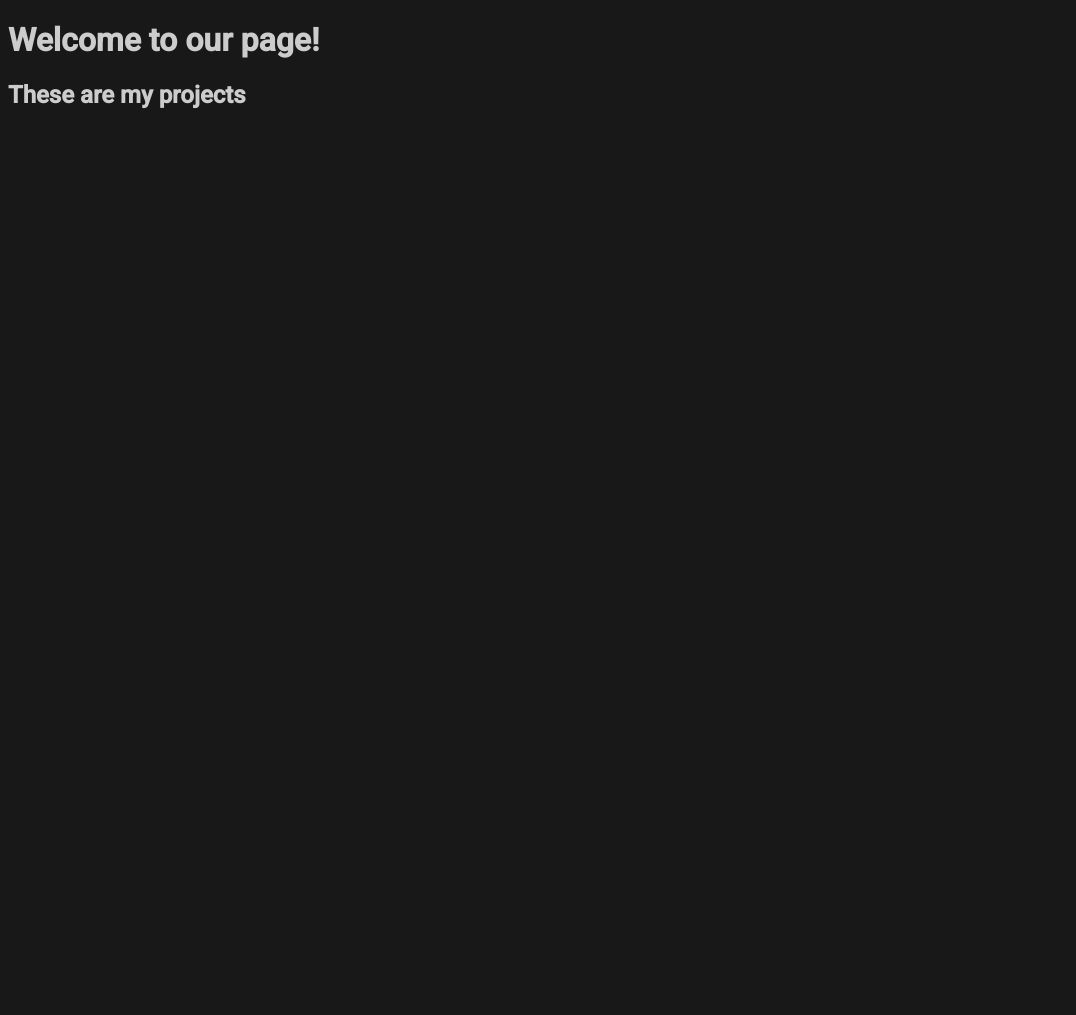
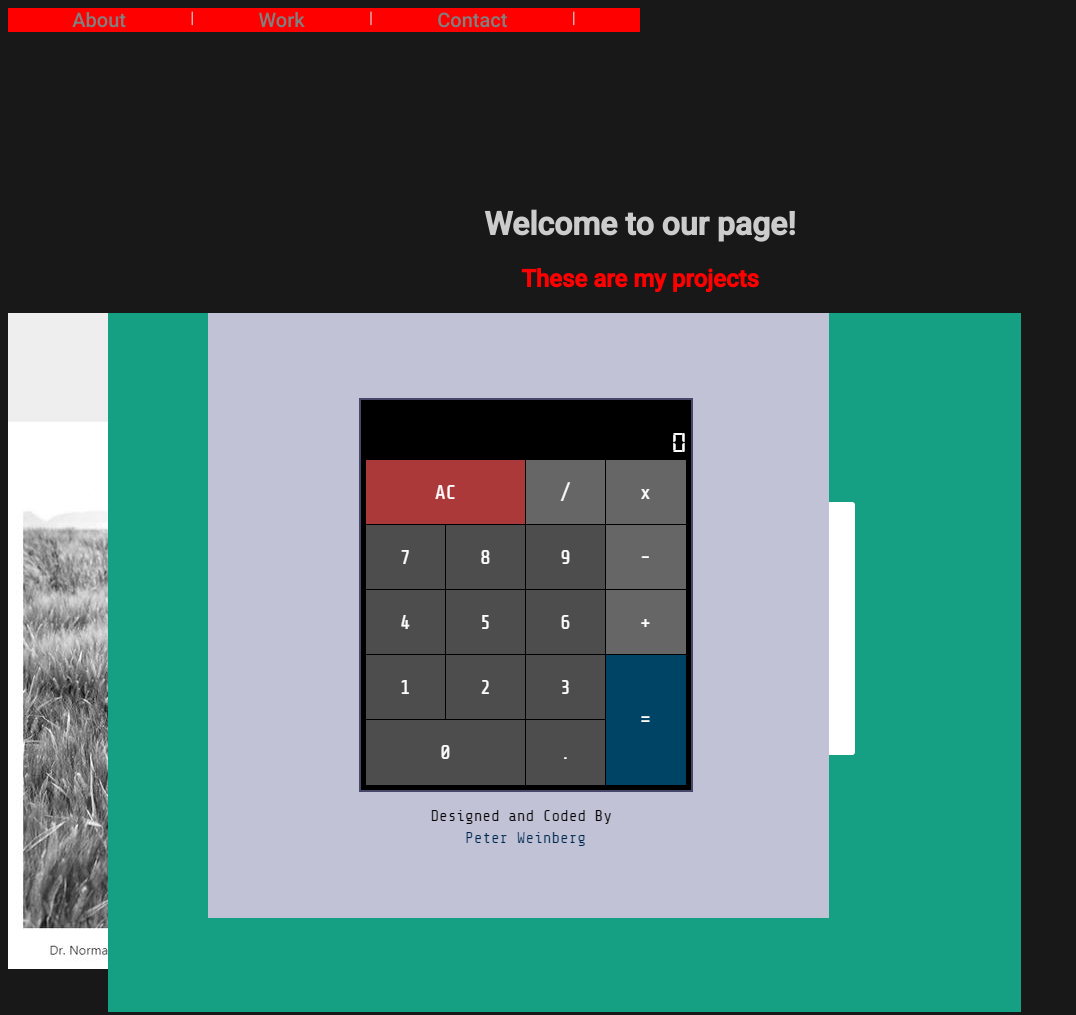
Before and after one commit to varo-102/Microverse-Challenge-Henry-D-and-Alvaro-T, a plain HTML site: page index.html in a window 1280 px wide. Shown: the whole page, without its empty margins (0-1076 px from the left). Before the commit the page ends 800 px from the top, so only its background shows below. Drawn offline with Linux system fonts and the light colour scheme.

Commit message:
some images

```diff
--- a/index.html
+++ b/index.html
@@ -6,12 +6,36 @@
 
     </head>
     <body>
+        <div id="header-details-wrapper">
+            <a class="header-link" href="#">About</a> |
+            <a class="header-link" href="#">Work</a> |
+            <a class="header-link" href="#">Contact</a> |
+        </div>
+        <br>
+        <br>
+        <br>
+        <br>
+        <br>
+        <br>
+        <br>
+        <br>
         <div id="welcome-section">
             <h1>Welcome to our page!</h1>
         <div id="project-section" >
-            <h2>These are my projects</h2>
+            <h2 id="subco">These are my projects</h2>
             </div>
         </div>
-
+        <div class="price">
+            <div style="width: 500px;">
+            <div style="float: left; width: 100px;">
+            <img src="tribute.jpg">
+            </div>
+            <div style="float: left; width: 100px;">
+            <img src="random.png">
+            </div>
+            <div style="float: left; width: 100px;">
+            <img src="calc.png">
+            </div>
+        </div>
     </body>
 </html>
--- a/style.css
+++ b/style.css
@@ -1,7 +1,11 @@
+#subco{
+    color: red;
+}
 body {
     font-family: 'Roboto', sans-serif;
     background-color: #181818;
     color: #ccc;
+    text-align: center;
 }
 #header {
     padding: 10px;
@@ -15,6 +19,7 @@ body {
     display: flex;
     justify-content: space-evenly;
     width: 50%;
+    background-color:red;
 }
 
 #header-img-wrapper {
```
Also changed, not shown: calc.png (added), random.png (added), tribute.jpg (added).
